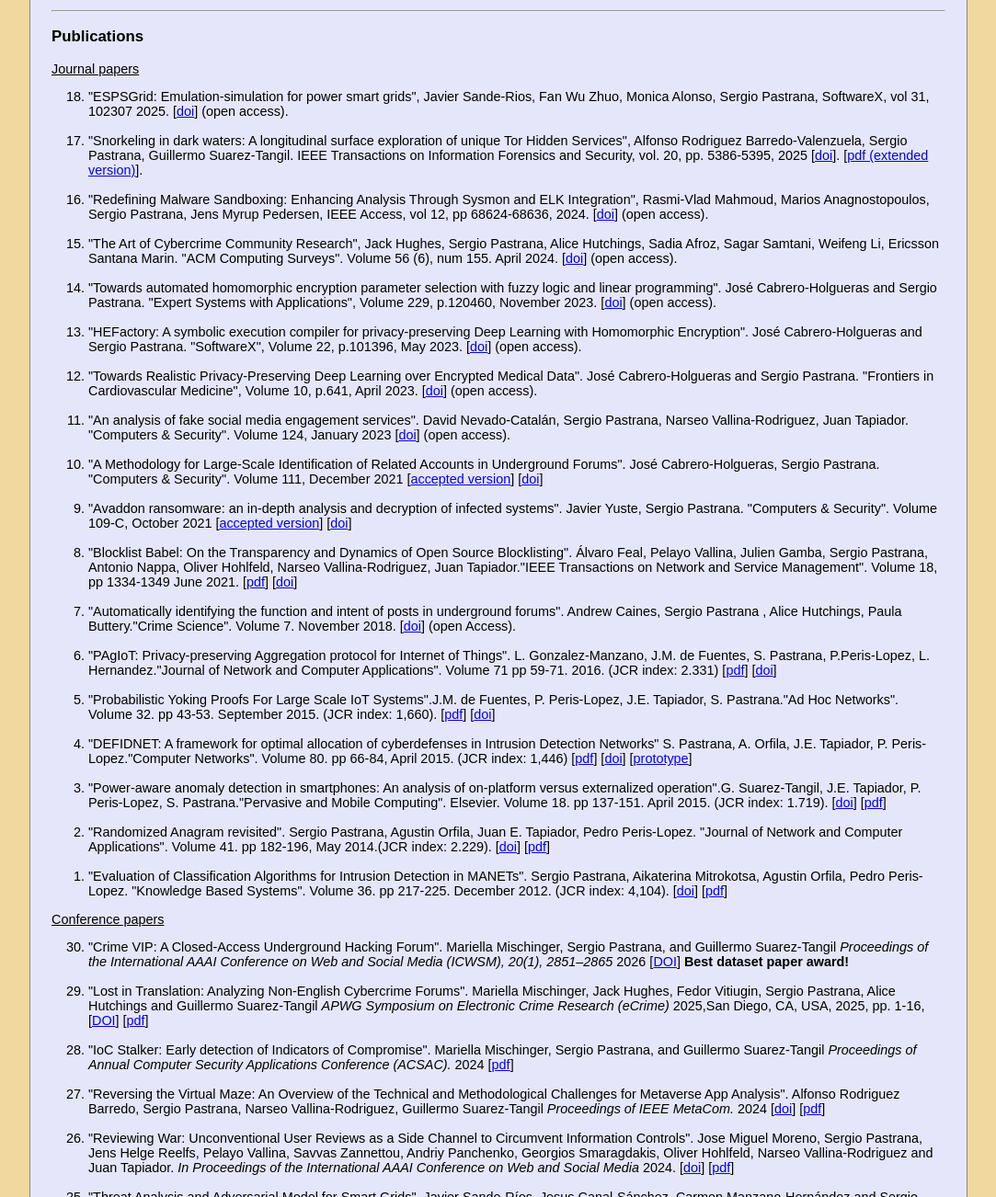
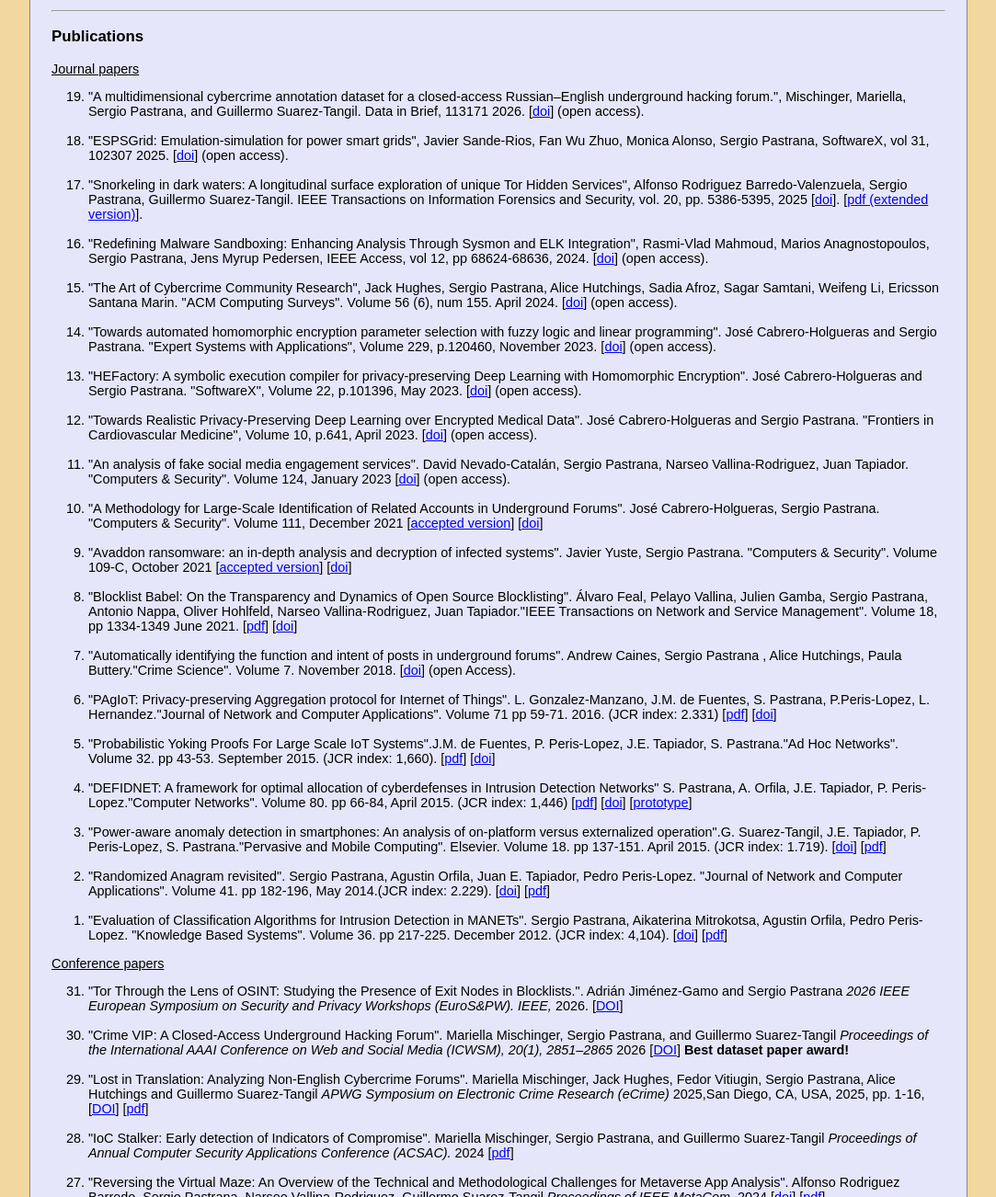
Before and after one commit to spastrana/spastrana.github.io, a plain HTML site: page index.html in a window 1280 px wide. Shown: the part 613-1915 px from the top of the page at 92% size, without its empty margins (98-1181 px from the left). Drawn offline with Linux system fonts and the light colour scheme.

Commit message:
Latest papers

```diff
--- a/index.html
+++ b/index.html
@@ -131,6 +131,10 @@ I received a PhD in Computer Science and Technology in 2014 by University of Car
 <u> Journal papers </u>
 <ol reversed="">
 
+<li>"A multidimensional cybercrime annotation dataset for a closed-access Russian–English underground hacking forum.", Mischinger, Mariella, Sergio Pastrana, and Guillermo Suarez-Tangil. Data in Brief, 113171 2026.
+[<a class="regularLink" href="https://doi.org/10.1016/j.dib.2026.113171" target="_blank">doi</a>] (open access).
+<br /><br /></li>
+
 <li>"ESPSGrid: Emulation-simulation for power smart grids", Javier Sande-Rios, Fan Wu Zhuo, Monica Alonso, Sergio Pastrana, SoftwareX, vol 31, 102307 2025.
 [<a class="regularLink" href="https://doi.org/10.1016/j.softx.2025.102307" target="_blank">doi</a>] (open access).
 <br /><br /></li>
@@ -231,6 +235,12 @@ I received a PhD in Computer Science and Technology in 2014 by University of Car
 
 <u> Conference papers </u>
 <ol reversed="">
+
+<li> "Tor Through the Lens of OSINT: Studying the Presence of Exit Nodes in Blocklists.". Adrián Jiménez-Gamo and Sergio Pastrana <em>2026 IEEE European Symposium on Security and Privacy Workshops (EuroS&PW). IEEE, </em> 2026.
+[<a class="regularLink" href="https://doi.org/10.1109/EuroSPW72509.2026.00026" target="_blank">DOI</a>]
+</li>
+<br/>
+
 <li> "Crime VIP: A Closed-Access Underground Hacking Forum". Mariella Mischinger, Sergio Pastrana, and Guillermo Suarez-Tangil <em>Proceedings of the International AAAI Conference on Web and Social Media (ICWSM), 20(1), 2851–2865</em>  2026
 [<a class="regularLink" href="https://doi.org/10.1609/icwsm.v20i1.42787" target="_blank">DOI</a>]
 <b>Best dataset paper award!</b>
```
